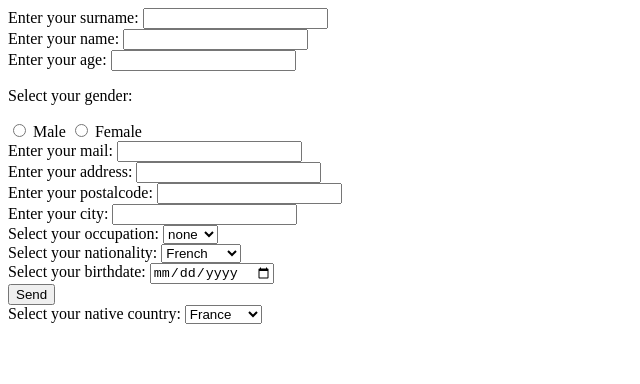
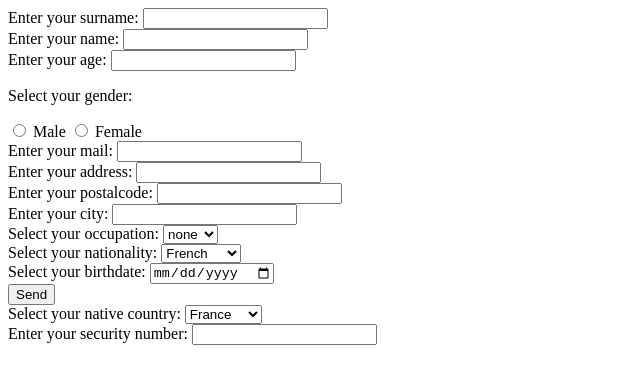
Before and after one commit to MrLkuch/Brief_Form, a plain HTML site: page src/index.html in a window 1280 px wide. Shown: the whole page, without its empty margins (0-640 px from the left). Drawn offline with Linux system fonts and the light colour scheme.

Commit message:
Feat(index.html): add security number input

```diff
--- a/src/index.html
+++ b/src/index.html
@@ -76,6 +76,10 @@
                 <option value="Japan">Japan</option>
             </select>
         </div>
+        <div class="">
+            <label for="securityNumber">Enter your security number: </label>
+            <input type="number" name="securityNumber" id="securityNumber" pattern="/[12][0-9]{2}(0[1-9]|1[0-2])[0-9]{2}[0-9]{3}[0-9]{3}([0-9]{2})/" required />
+        </div>
     </form>
 </body>
 </html>
```
